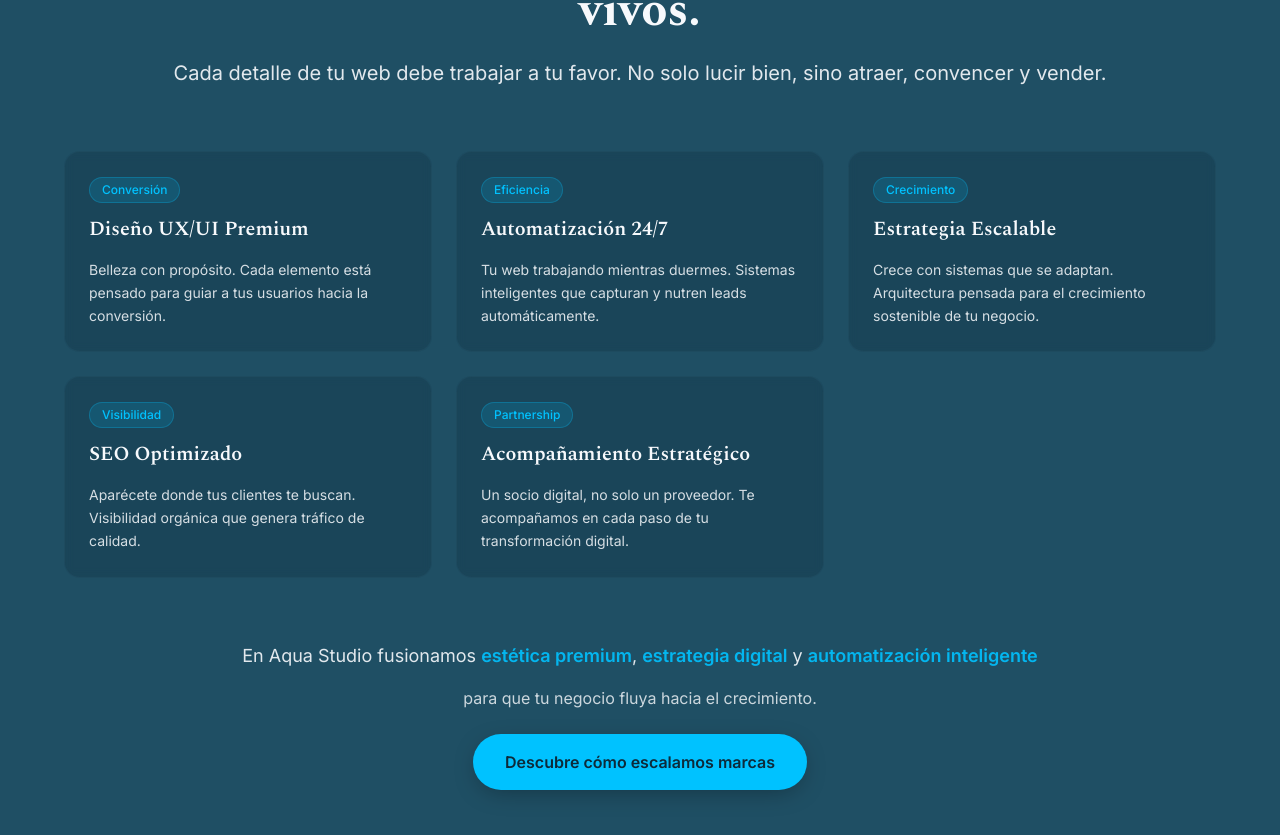
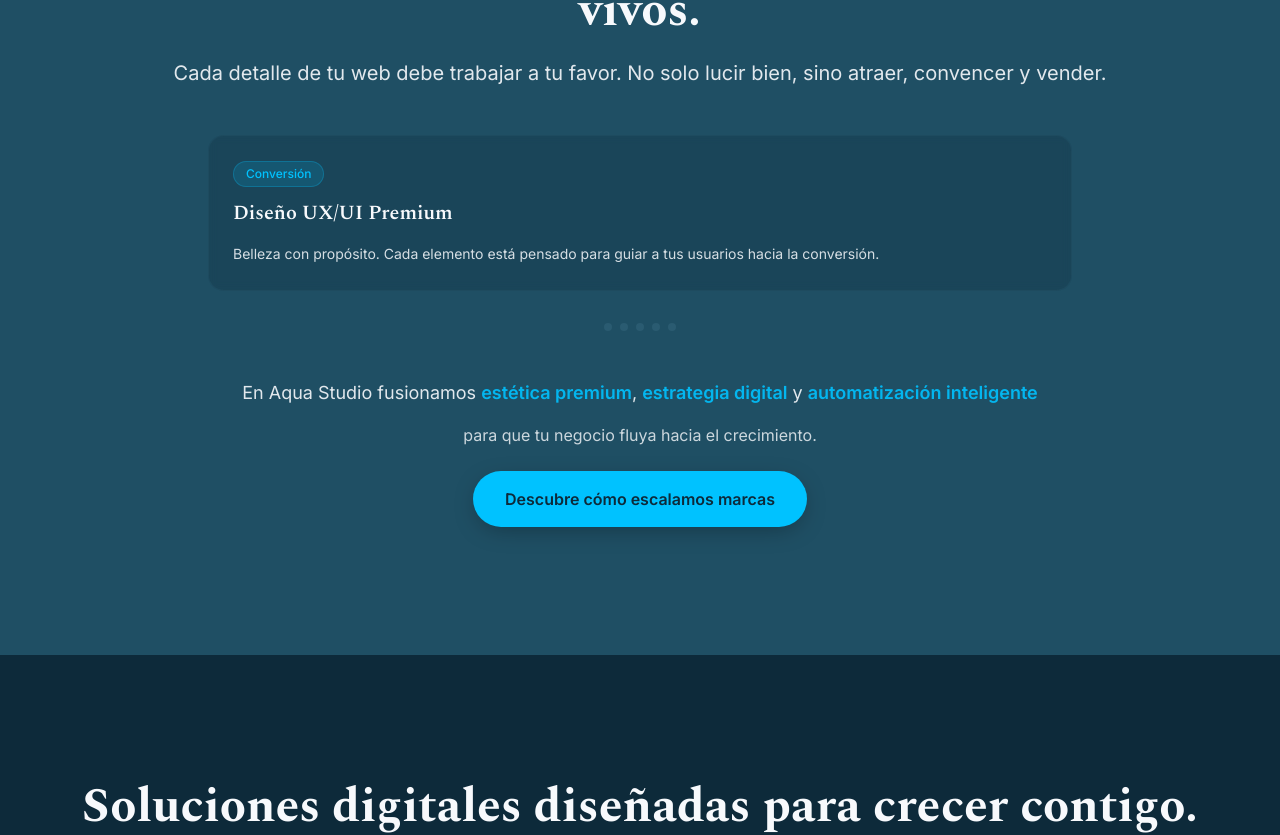
Before and after one commit to juanaranedagattavara-jpg/aquastudio, a Next.js app: page / in a window 1280 px wide. Shown: the part 989-1824 px from the top of the page. Built offline with nearby package versions, Linux system fonts and the light colour scheme.

Commit message:
Convert benefits section to carousel: auto-rotating every 4 seconds with compact design and indicators

```diff
--- a/app/page.tsx
+++ b/app/page.tsx
@@ -61,7 +61,7 @@ export default function HomePage() {
       {/* Beneficios / Por qué elegirnos */}
       <Section id="beneficios" className="bg-brand-aqua text-brand-pearl">
         <div className="container">
-          <div className="max-w-5xl mx-auto text-center mb-16">
+          <div className="max-w-5xl mx-auto text-center mb-12">
             <h2 className="mb-6 text-4xl font-bold md:text-5xl">
               Más que diseño, creamos sistemas digitales vivos.
             </h2>
@@ -70,7 +70,10 @@ export default function HomePage() {
             </p>
           </div>
 
-          <div className="grid md:grid-cols-2 lg:grid-cols-3 gap-6 max-w-6xl mx-auto">
+          {/* Carrusel de Beneficios */}
+          <div className="relative max-w-4xl mx-auto">
+            <div className="overflow-hidden">
+              <div id="benefits-carousel" className="flex transition-transform duration-500 ease-in-out">
                 {[
                   {
                     title: "Diseño UX/UI Premium",
@@ -98,7 +101,8 @@ export default function HomePage() {
                     highlight: "Partnership"
                   },
                 ].map((item, index) => (
-              <div key={index} className="group p-6 rounded-xl bg-brand-deep/25 backdrop-blur-sm border border-brand-waves/15 transition-all duration-300 hover:bg-brand-deep/40 hover:border-brand-waves/30 hover:shadow-soft hover:-translate-y-1">
+                  <div key={index} className="w-full flex-shrink-0 px-4">
+                    <div className="group p-6 rounded-xl bg-brand-deep/25 backdrop-blur-sm border border-brand-waves/15 transition-all duration-300 hover:bg-brand-deep/40 hover:border-brand-waves/30 hover:shadow-soft hover:-translate-y-1">
                       <div className="mb-4">
                         <div className="inline-block px-3 py-1 rounded-full bg-brand-bright/15 border border-brand-bright/25 text-brand-bright text-xs font-medium mb-3">
                           {item.highlight}
@@ -111,10 +115,29 @@ export default function HomePage() {
                         {item.desc}
                       </p>
                     </div>
+                  </div>
                 ))}
               </div>
+            </div>
 
-          <div className="text-center mt-16">
+            {/* Indicadores del carrusel */}
+            <div className="flex justify-center mt-8 space-x-2">
+              {[0, 1, 2, 3, 4].map((index) => (
+                <button
+                  key={index}
+                  className="w-2 h-2 rounded-full bg-brand-waves/40 transition-all duration-300 hover:bg-brand-bright/60"
+                  onClick={() => {
+                    const carousel = document.getElementById('benefits-carousel');
+                    if (carousel) {
+                      carousel.style.transform = `translateX(-${index * 100}%)`;
+                    }
+                  }}
+                />
+              ))}
+            </div>
+          </div>
+
+          <div className="text-center mt-12">
             <div className="mb-6">
               <p className="text-lg opacity-90 mb-4">
                 En Aqua Studio fusionamos <span className="text-brand-bright font-semibold">estética premium</span>, <span className="text-brand-bright font-semibold">estrategia digital</span> y <span className="text-brand-bright font-semibold">automatización inteligente</span>
@@ -128,6 +151,48 @@ export default function HomePage() {
             </Button>
           </div>
         </div>
+
+        {/* Script para rotación automática */}
+        <script
+          dangerouslySetInnerHTML={{
+            __html: `
+              (function() {
+                let currentIndex = 0;
+                const totalItems = 5;
+                const carousel = document.getElementById('benefits-carousel');
+                const indicators = document.querySelectorAll('[data-carousel-indicator]');
+
+                function updateCarousel() {
+                  if (carousel) {
+                    carousel.style.transform = \`translateX(-\${currentIndex * 100}%)\`;
+                  }
+
+                  // Actualizar indicadores
+                  indicators.forEach((indicator, index) => {
+                    if (index === currentIndex) {
+                      indicator.classList.add('bg-brand-bright/60');
+                      indicator.classList.remove('bg-brand-waves/40');
+                    } else {
+                      indicator.classList.remove('bg-brand-bright/60');
+                      indicator.classList.add('bg-brand-waves/40');
+                    }
+                  });
+                }
+
+                function nextSlide() {
+                  currentIndex = (currentIndex + 1) % totalItems;
+                  updateCarousel();
+                }
+
+                // Rotación automática cada 4 segundos
+                setInterval(nextSlide, 4000);
+
+                // Inicializar
+                updateCarousel();
+              })();
+            `,
+          }}
+        />
       </Section>
 
       {/* Servicios Estrella (Paquetes Aqua) */}
```
Lines whose indentation alone changed are shown as unchanged.
